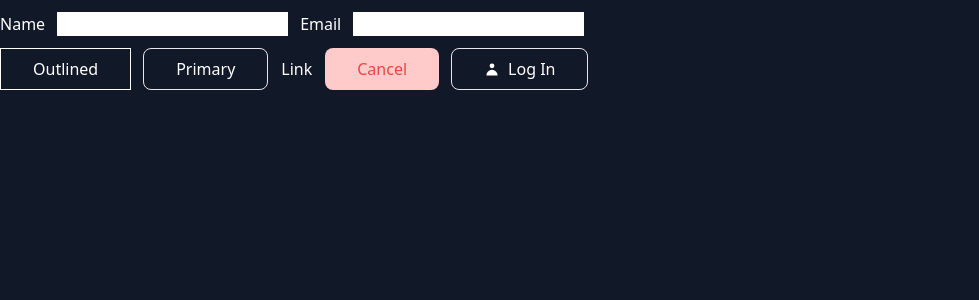
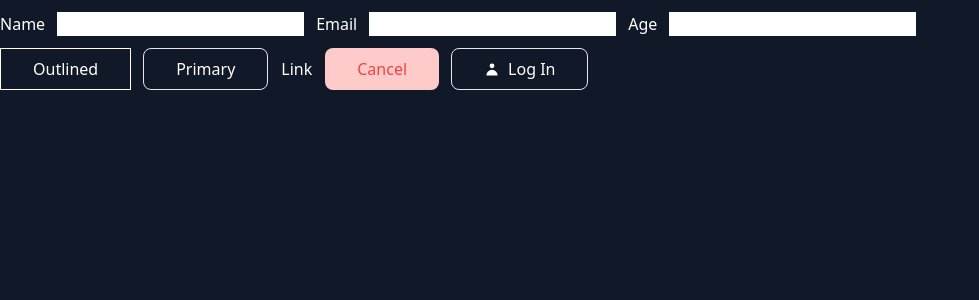
Before and after one commit to Sanj-eevv/react-decorator-composition, a React (Create React App) app: page / in a window 1280 px wide. Shown: the top 300 px of the page, without its empty margins (0-979 px from the left). Built offline with nearby package versions, Linux system fonts and the light colour scheme.

Commit message:
only integer field added

```diff
--- a/src/pages/index.jsx
+++ b/src/pages/index.jsx
@@ -1,5 +1,4 @@
 import {useState} from "react";
-import {UserIcon} from "@heroicons/react/solid";
 import TextField from "../ui/text-field";
 import WithLabel from "../ui/with-label";
 import OutlineButton from "../ui/button/outline";
@@ -7,18 +6,21 @@ import PrimaryButton from "../ui/button/primary";
 import LinkButton from "../ui/button/link";
 import CancelButton from "../ui/button/cancel";
 import LoginButton from "../features/auth/buttons/login";
+import IntegerField from "../ui/text-field/integer";
 
 
 export default function Homepage() {
     const [form, setForm] = useState({
         email: "",
         name: "",
+        age: "",
     });
     const [busy, setBusy] = useState(false);
     const [user, setUser] = useState(undefined);
 
     const NameField = WithLabel(TextField);
     const EmailField = WithLabel(TextField);
+    const AgeField = WithLabel(IntegerField);
     return <>
         <div className={"flex gap-3 mt-3"}>
             <NameField value={form.name} onChange={name =>
@@ -31,6 +33,9 @@ export default function Homepage() {
             }>
                 <span style={{display: 'block'}}>Email</span>
             </EmailField>
+            <AgeField value={form.age} onChange={age => setForm(prevState => ({...prevState, age}))}>
+                <span style={{display: 'block'}}>Age</span>
+            </AgeField>
         </div>
         <div className={"flex gap-3 mt-3"}>
             <OutlineButton>
@@ -55,7 +60,5 @@ export default function Homepage() {
             </LoginButton>) : <div>{user.name}</div>
             }
         </div>
-
     </>
 }
-//
--- a/src/ui/text-field/index.jsx
+++ b/src/ui/text-field/index.jsx
@@ -10,6 +10,7 @@ export default function TextField({value, onChange = () => {}, focused = false})
     return <input
         type="text"
         value={value}
+        className={"text-black px-2 focus:outline-0"}
         onChange={(e) => onChange(e.target.value)}
         ref={ref}/>
 }
--- /dev/null
+++ b/src/ui/text-field/integer.jsx
@@ -0,0 +1,13 @@
+import TextField from "./index";
+
+export default function IntegerField({
+                                 onChange = () => {
+                                 },
+                                 ...rest
+                             },) {
+    function OnlyInteger(str) {
+        return str.replace(/[^0-9]/g, "");
+    }
+
+    return <TextField onChange={val => onChange(OnlyInteger(val))} {...rest}/>
+}
--- a/src/ui/with-label/index.jsx
+++ b/src/ui/with-label/index.jsx
@@ -1,7 +1,7 @@
 import {useState} from "react";
 
 export default function WithLabel(Component) {
-    return function WrappedComponent({children}) {
+    return function WrappedComponent({children, ...rest}) {
         const [clicked, setClicked] = useState(false);
         return <>
             <label onClick={() => {
@@ -10,7 +10,7 @@ export default function WithLabel(Component) {
                     setClicked(false)
                 }, 2000);
             }}>{children}</label>
-            <Component focused={clicked}/>
+            <Component focused={clicked} {...rest}/>
         </>
     }
 }
```
